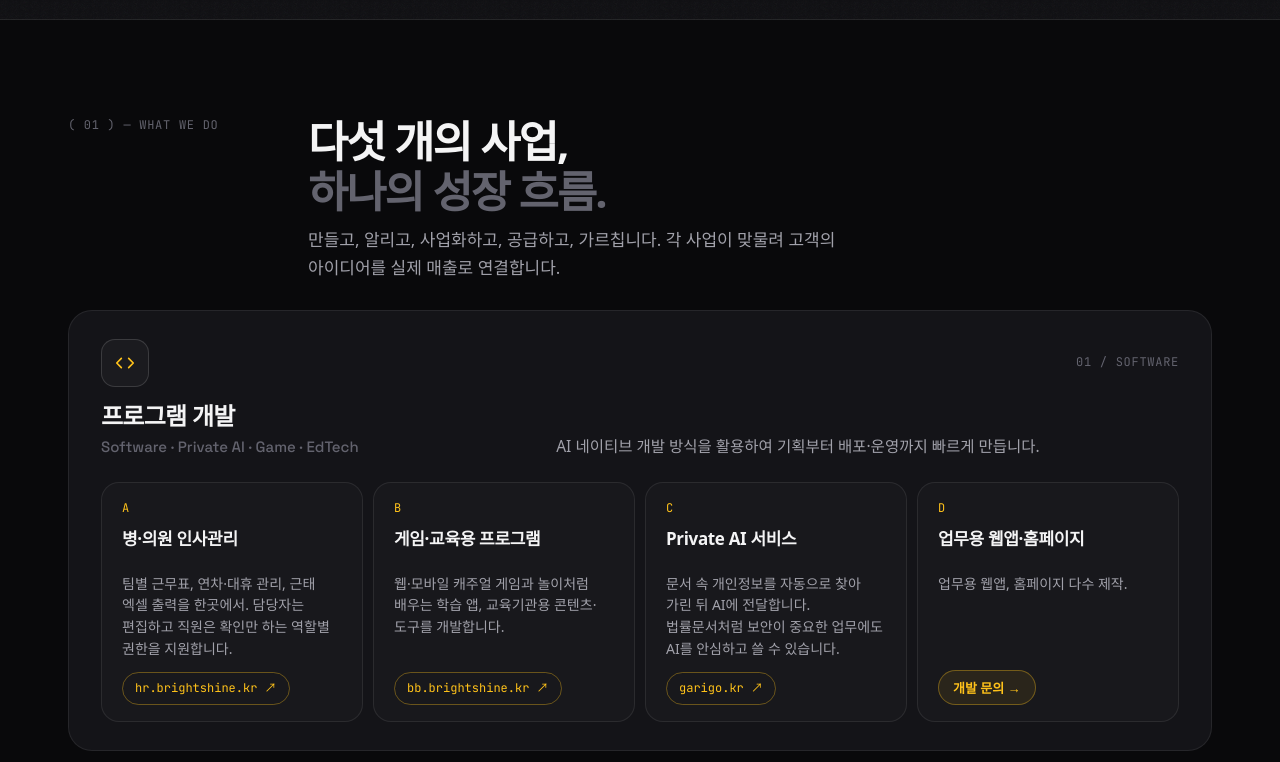
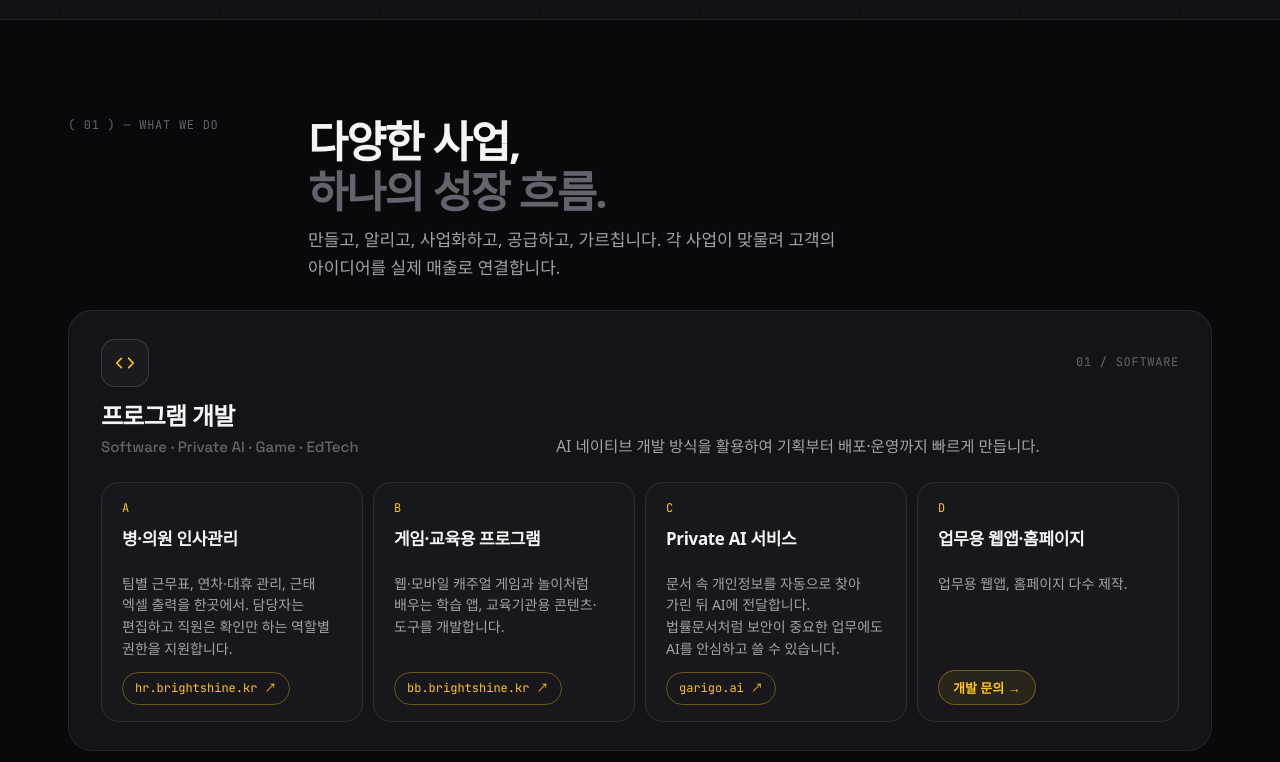
Before and after one commit to maaxmaaya/brightshine-web, a plain HTML site: page index.html in a window 1280 px wide. Shown: the part 780-1542 px from the top of the page. Drawn offline with Linux system fonts and the light colour scheme; a web font is replaced by a local one.

Commit message:
Add files via upload

```diff
--- a/index.html
+++ b/index.html
@@ -332,7 +332,7 @@
       <div class="head rv">
         <span class="mono">( 01 ) — What we do</span>
         <div>
-          <h2>다섯 개의 사업,<br><em>하나의 성장 흐름.</em></h2>
+          <h2>다양한 사업,<br><em>하나의 성장 흐름.</em></h2>
           <p>만들고, 알리고, 사업화하고, 공급하고, 가르칩니다. 각 사업이 맞물려 고객의 아이디어를 실제 매출로 연결합니다.</p>
         </div>
       </div>
@@ -347,7 +347,7 @@
           <div class="dev-grid">
             <div class="sub"><span class="mono">A</span><h4>병·의원 인사관리</h4><p>팀별 근무표, 연차·대휴 관리, 근태 엑셀 출력을 한곳에서. 담당자는 편집하고 직원은 확인만 하는 역할별 권한을 지원합니다.</p><div class="links"><a href="https://hr.brightshine.kr" target="_blank" rel="noopener">hr.brightshine.kr ↗</a></div></div>
             <div class="sub"><span class="mono">B</span><h4>게임·교육용 프로그램</h4><p>웹·모바일 캐주얼 게임과 놀이처럼 배우는 학습 앱, 교육기관용 콘텐츠·도구를 개발합니다.</p><div class="links"><a href="https://bb.brightshine.kr" target="_blank" rel="noopener">bb.brightshine.kr ↗</a></div></div>
-            <div class="sub"><span class="mono">C</span><h4>Private AI 서비스</h4><p>문서 속 개인정보를 자동으로 찾아 가린 뒤 AI에 전달합니다. 법률문서처럼 보안이 중요한 업무에도 AI를 안심하고 쓸 수 있습니다.</p><div class="links"><a href="https://garigo.kr" target="_blank" rel="noopener">garigo.kr ↗</a></div></div>
+            <div class="sub"><span class="mono">C</span><h4>Private AI 서비스</h4><p>문서 속 개인정보를 자동으로 찾아 가린 뒤 AI에 전달합니다. 법률문서처럼 보안이 중요한 업무에도 AI를 안심하고 쓸 수 있습니다.</p><div class="links"><a href="https://garigo.ai" target="_blank" rel="noopener">garigo.ai ↗</a></div></div>
             <div class="sub"><span class="mono">D</span><h4>업무용 웹앱·홈페이지</h4><p>업무용 웹앱, 홈페이지 다수 제작.</p><div class="links"><button type="button" class="link-btn" data-inquiry="프로그램 개발">개발 문의 →</button></div></div>
           </div>
         </article>
@@ -401,7 +401,7 @@
 
       <div class="stats rv">
         <div class="stat"><div class="n">IP<sup>◆</sup></div><div class="l">특허·지식재산 관점의 사업 설계</div></div>
-        <div class="stat"><div class="n">5</div><div class="l">개 사업분야의 유기적 연결</div></div>
+        <div class="stat"><div class="n">Fast<sup>→</sup></div><div class="l">빠른 시작, 지속적인 개선</div></div>
         <div class="stat"><div class="n">AI<sup>✦</sup></div><div class="l">AI 네이티브 디자인·개발 프로세스</div></div>
         <div class="stat"><div class="n">E2E</div><div class="l">기획부터 개발·운영까지 원스톱</div></div>
       </div>
```
